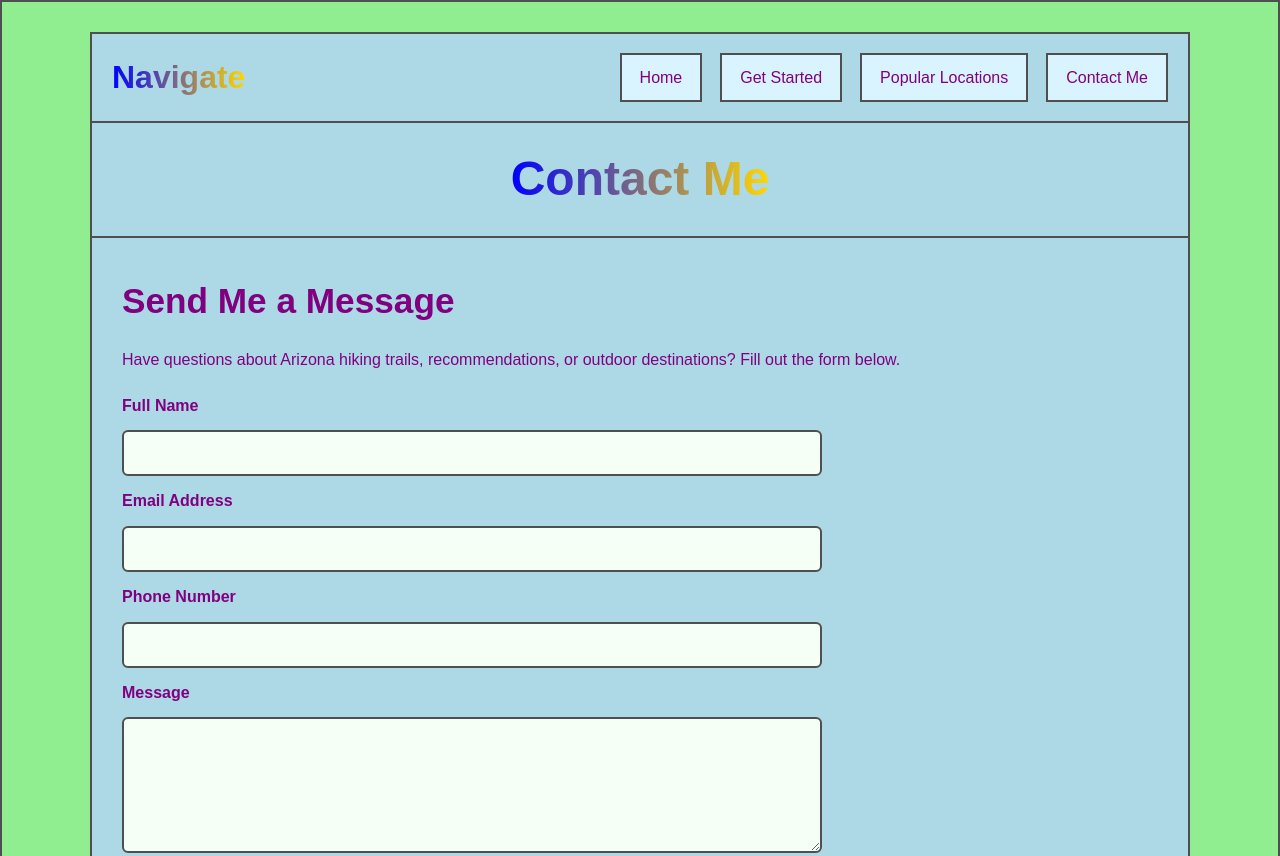
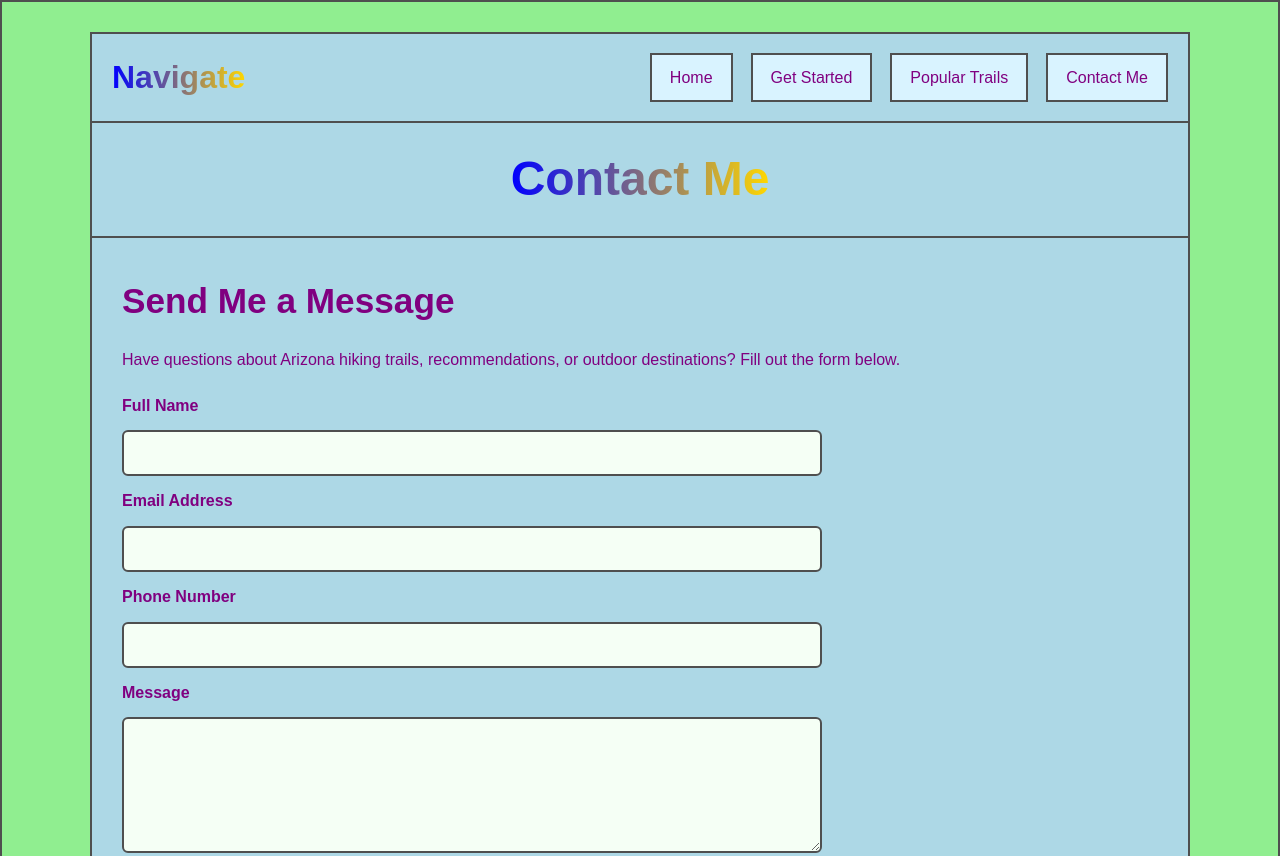
Before and after one commit to Nwchen13/CIS300-Spring2026-Chen, a plain HTML site: page contact_me.html in a window 1280 px wide. Shown: the top 856 px of the page. Drawn offline with Linux system fonts and the light colour scheme.

Commit message:
Minor Fix

```diff
--- a/contact_me.html
+++ b/contact_me.html
@@ -15,7 +15,7 @@
         <ul class="nav-links">
           <li><a href="index.html">Home</a></li>
           <li><a href="get_started.html">Get Started</a></li>
-          <li><a href="#">Popular Locations</a></li>
+          <li><a href="#">Popular Trails</a></li>
           <li><a href="contact_me.html">Contact Me</a></li>
         </ul>
       </nav>
```
Also changed, not shown: get_started.html (+1 -1 lines), index.html (+1 -1 lines).
